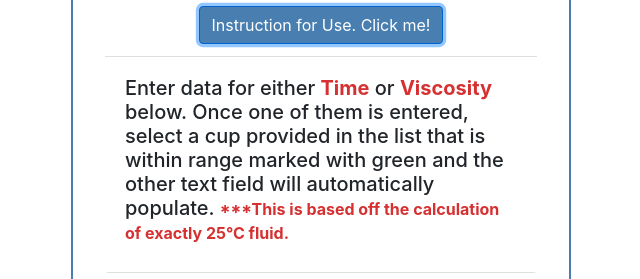
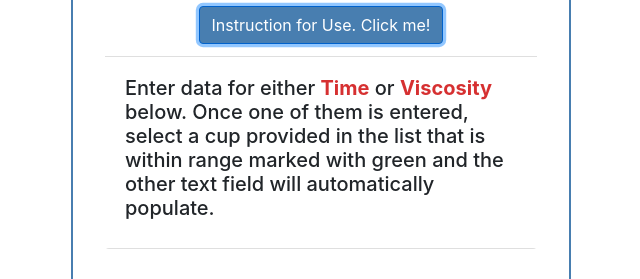
Before and after one commit to wmompie/Insta-Visc, a React (Create React App) app: page / in a window 1280 px wide. Both pictures are taken after a click on the button "Instruction for Use. Click me!". Shown: the part 494-773 px from the top of the page, without its empty margins (319-959 px from the left). Built offline with nearby package versions, Linux system fonts and the light colour scheme.

Commit message:
removing celcuis info from information section

```diff
--- a/src/App.js
+++ b/src/App.js
@@ -2176,7 +2176,7 @@ class App extends Component {
                   <InstructionSpan>Viscosity</InstructionSpan> below. Once one of them is entered,
                   select a cup provided in the list that is within range marked
                   with green and the other text field will automatically
-                  populate. <small><InstructionSpan>***This is based off the calculation of exactly 25°C fluid.</InstructionSpan></small>
+                  populate.
                 </h5>
               </Card.Body>
             </Accordion.Collapse>
```
